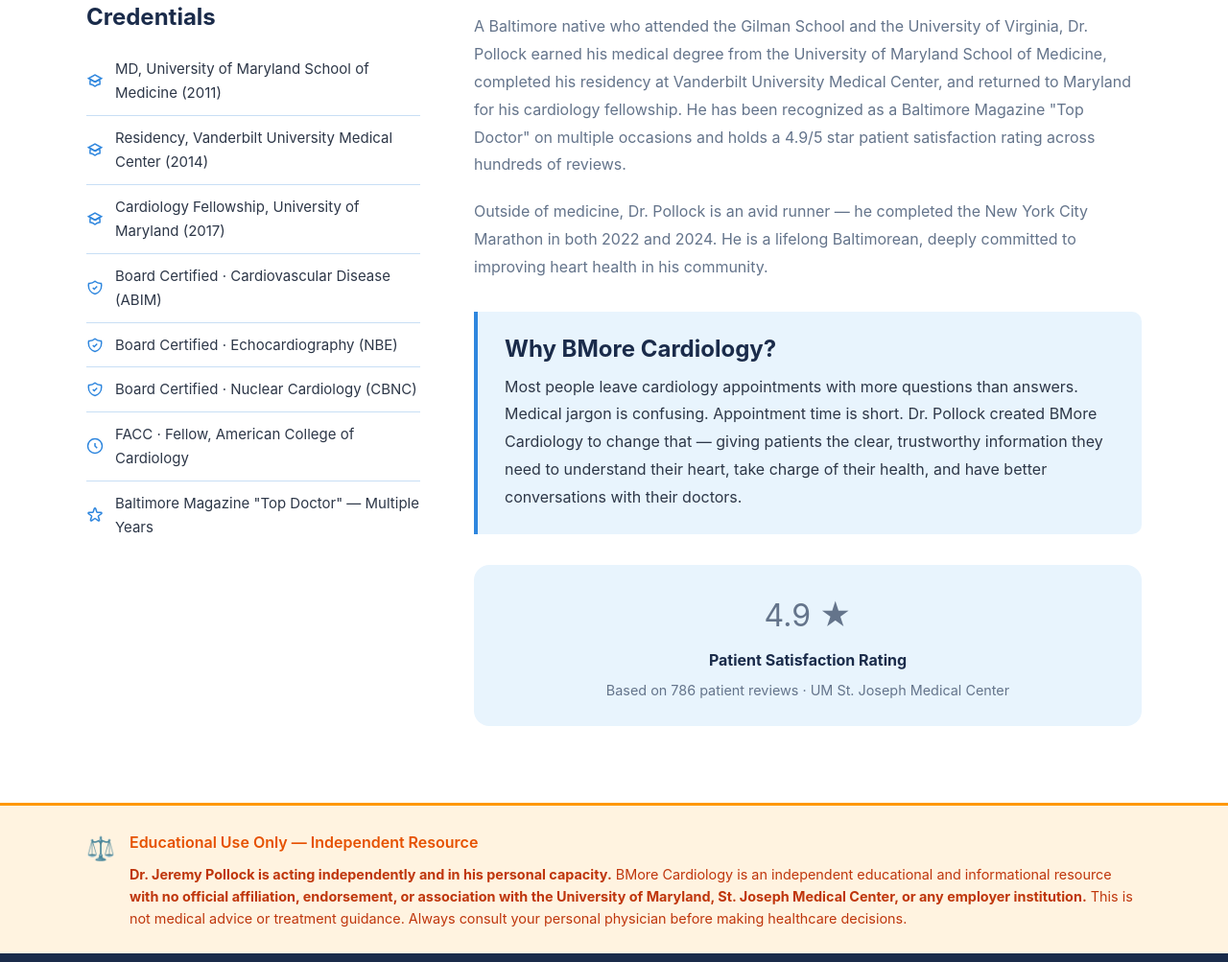
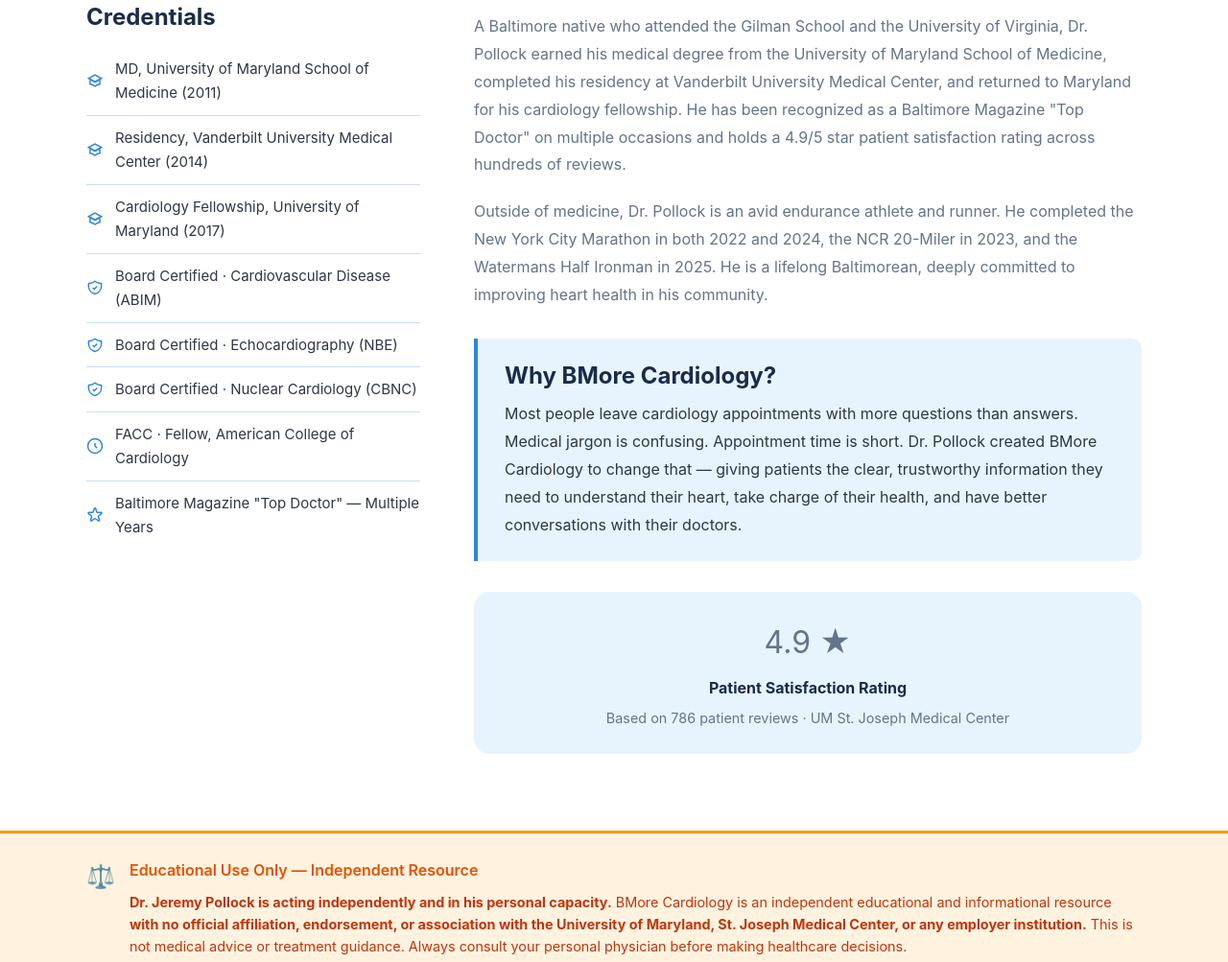
Before and after one commit to bmorecardiology/bmore-cardiology, a plain HTML site: page about.html in a window 1280 px wide. Shown: the part 758-1761 px from the top of the page at 96% size. Drawn offline with Linux system fonts and the light colour scheme.

Commit message:
Add NCR 20-Miler (2023) and Watermans Half Ironman (2025) to Dr. Pollock's about section

```diff
--- a/about.html
+++ b/about.html
@@ -84,7 +84,7 @@
         <p>Dr. Jeremy Pollock is a board-certified cardiologist based in Baltimore, Maryland, where he practices at the University of Maryland St. Joseph Medical Center in Towson. He serves as the Medical Director of Cardiology Operations at UM St. Joseph, overseeing the Heart Failure, Cardiographics, Clinical Cardiology, and Cardiac Rehabilitation service lines. He also co-directs the Heart Failure Committee for the University of Maryland Medical System.</p>
         <p>Dr. Pollock's clinical interests center on preventive cardiology, heart failure, and advanced cardiac imaging — including echocardiography and nuclear medicine. He is passionate about catching heart disease early, before it causes serious harm. He works closely with each patient to create personalized care plans that address not just their physical health, but their overall well-being.</p>
         <p>A Baltimore native who attended the Gilman School and the University of Virginia, Dr. Pollock earned his medical degree from the University of Maryland School of Medicine, completed his residency at Vanderbilt University Medical Center, and returned to Maryland for his cardiology fellowship. He has been recognized as a Baltimore Magazine "Top Doctor" on multiple occasions and holds a 4.9/5 star patient satisfaction rating across hundreds of reviews.</p>
-        <p>Outside of medicine, Dr. Pollock is an avid runner — he completed the New York City Marathon in both 2022 and 2024. He is a lifelong Baltimorean, deeply committed to improving heart health in his community.</p>
+        <p>Outside of medicine, Dr. Pollock is an avid endurance athlete and runner. He completed the New York City Marathon in both 2022 and 2024, the NCR 20-Miler in 2023, and the Watermans Half Ironman in 2025. He is a lifelong Baltimorean, deeply committed to improving heart health in his community.</p>
 
         <div class="mission-box">
           <h3>Why BMore Cardiology?</h3>
```
